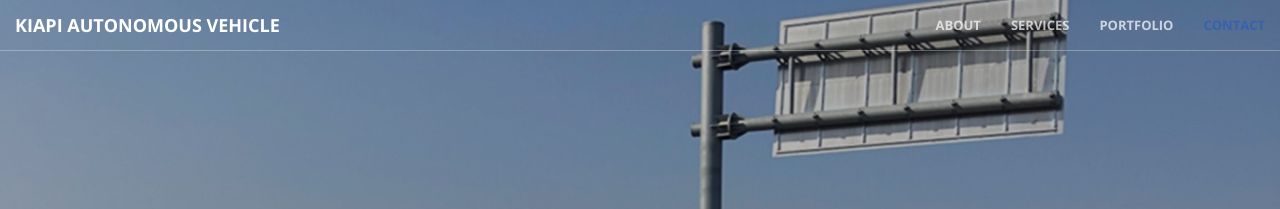
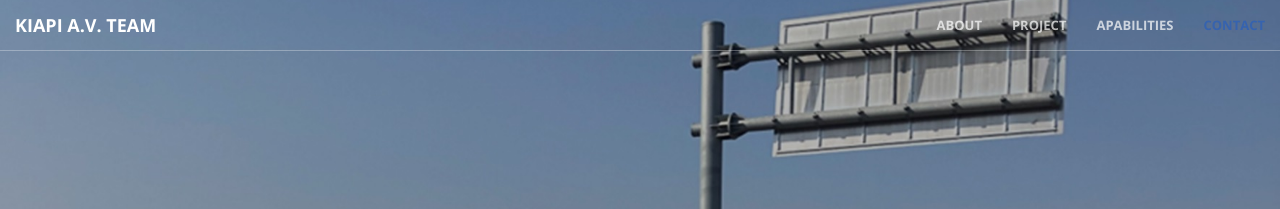
Before and after one commit to thkim1351/Kiapi-Open-Datasets.github.io, a Jekyll site: the page built from docs/index.html, in a window 1280 px wide. Shown: the top 209 px of the page. Built offline with Jekyll 4.4.1, drawn with Linux system fonts in a browser that asks for light colours.

Commit message:
Update nav.html

```diff
--- a/docs/_includes/nav.html
+++ b/docs/_includes/nav.html
@@ -8,7 +8,7 @@
                 <span class="icon-bar"></span>
                 <span class="icon-bar"></span>
             </button>
-            <a class="navbar-brand page-scroll" href="#page-top">KIAPI Autonomous Vehicle</a>
+            <a class="navbar-brand page-scroll" href="#page-top">KIAPI A.V. Team</a>
         </div>
 
         <!-- Collect the nav links, forms, and other content for toggling -->
@@ -18,10 +18,10 @@
                     <a class="page-scroll" href="#about">About</a>
                 </li>
                 <li>
-                    <a class="page-scroll" href="#services">Services</a>
+                    <a class="page-scroll" href="#services">Project</a>
                 </li>
                 <li>
-                    <a class="page-scroll" href="#portfolio">Portfolio</a>
+                    <a class="page-scroll" href="#portfolio">apabilities</a>
                 </li>
                 <li>
                     <a class="page-scroll" href="#contact">Contact</a>
```
